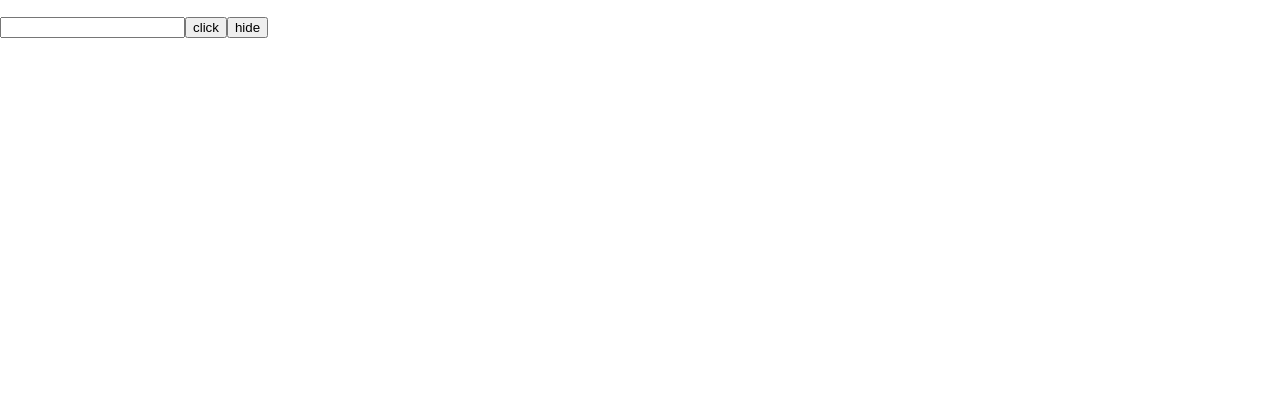
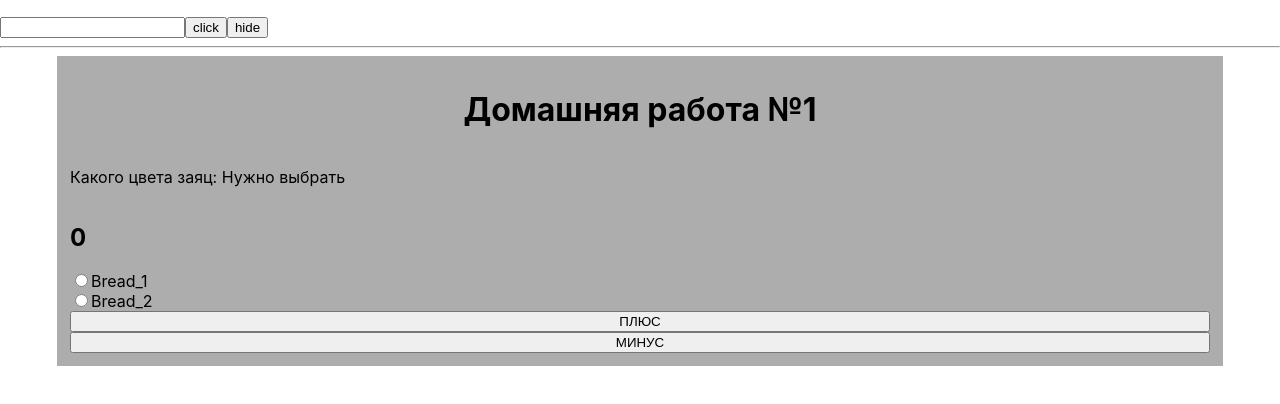
Before and after one commit to RuChik152/GB_1889, a React (Create React App) app: page / in a window 1280 px wide. Shown: the top 404 px of the page. Built offline with nearby package versions, Linux system fonts and the light colour scheme.

Commit message:
add hook

```diff
--- a/package.json
+++ b/package.json
@@ -9,6 +9,7 @@
     "react": "^18.0.0",
     "react-dom": "^18.0.0",
     "react-scripts": "5.0.0",
+    "sass": "^1.49.11",
     "web-vitals": "^2.1.4"
   },
   "scripts": {
--- a/src/App.jsx
+++ b/src/App.jsx
@@ -1,14 +1,19 @@
-import React from "react";
+import React, {useState} from "react";
 import './App.css';
+import './my_style.scss';
 import { Form } from "./components/FormFunc/Form";
+import {Masedger} from "./components/Messager/Masedger";
 
 
 const App = () => {
+    const [title, setTitle] = useState('Домашняя работа №1');
     return  <>
                 <Form />
+        <hr/>
+                <Masedger name={ title } />
             </>
 }
 
 export {
     App
-}
+};
--- /dev/null
+++ b/src/components/Messager/ Sauce.jsx
@@ -0,0 +1,17 @@
+
+
+const Sauce = (props) => {
+
+    return  <>
+                <input type="radio" name="sauce" id="11"/>
+                <label htmlFor="11" name="sauce">1</label>
+                <input type="radio" name="sauce" id="22"/>
+                <label htmlFor="22" name="sauce">2</label>
+                <input type="radio" name="sauce" id="33"/>
+                <label htmlFor="33" name="sauce">3</label>
+            </>
+}
+
+export {
+    Sauce
+}
--- /dev/null
+++ b/src/components/Messager/Bread.jsx
@@ -0,0 +1,22 @@
+
+
+const Bread = (props) => {
+
+
+
+    return  <>
+            <div className="bread">
+                <input type="radio" name="radio" id="bread_1" value="Белый"/>
+                <label htmlFor="bread_1">Bread_1</label>
+                <br/>
+                <input type="radio" name="radio" id="bread_2" value="Серый"/>
+                <label htmlFor="bread_2">Bread_2</label>
+            </div>
+            <button onClick={ props.plus }>ПЛЮС</button>
+            <button onClick={ props.minus }>МИНУС</button>
+            </>
+};
+
+export {
+    Bread
+}
--- /dev/null
+++ b/src/components/Messager/Masedger.jsx
@@ -0,0 +1,41 @@
+import React, {useState} from "react";
+import {Bread} from "./Bread";
+import {Sauce} from "./ Sauce";
+
+const Masedger = ( props ) => {
+
+
+    const [count, setCount] = useState(0);
+    const [bread, setBread] = useState('');
+
+
+    const plus = () => {
+        console.log('sum');
+        setCount(count + 1);
+    }
+
+    const minus = () => {
+        console.log('minus');
+        if(count < 1) {
+            alert('Ниже нельзя');
+        } else {
+            setCount(count - 1);
+        }
+    }
+
+
+
+    return  <div className="main">
+
+                <h1 className="main__title">{ props.name }</h1>
+                <p> Какого цвета заяц: { bread ? bread : 'Нужно выбрать' } </p>
+                <h2>{ count }</h2>
+                <Bread plus={ plus } minus={ minus }/>
+                {/*<Sauce/>*/}
+            </div>
+
+};
+
+export {
+    Masedger
+};
--- /dev/null
+++ b/src/my_style.scss
@@ -0,0 +1,11 @@
+.main {
+  display: flex;
+  width: 1140px;
+  margin: 0 auto;
+  padding: 1%;
+  flex-direction: column;
+  background-color: #adadad;
+  .main__title {
+    text-align: center;
+  }
+}
```
Also changed, not shown: 1 other file (tests, documents, lock files or other folders).
